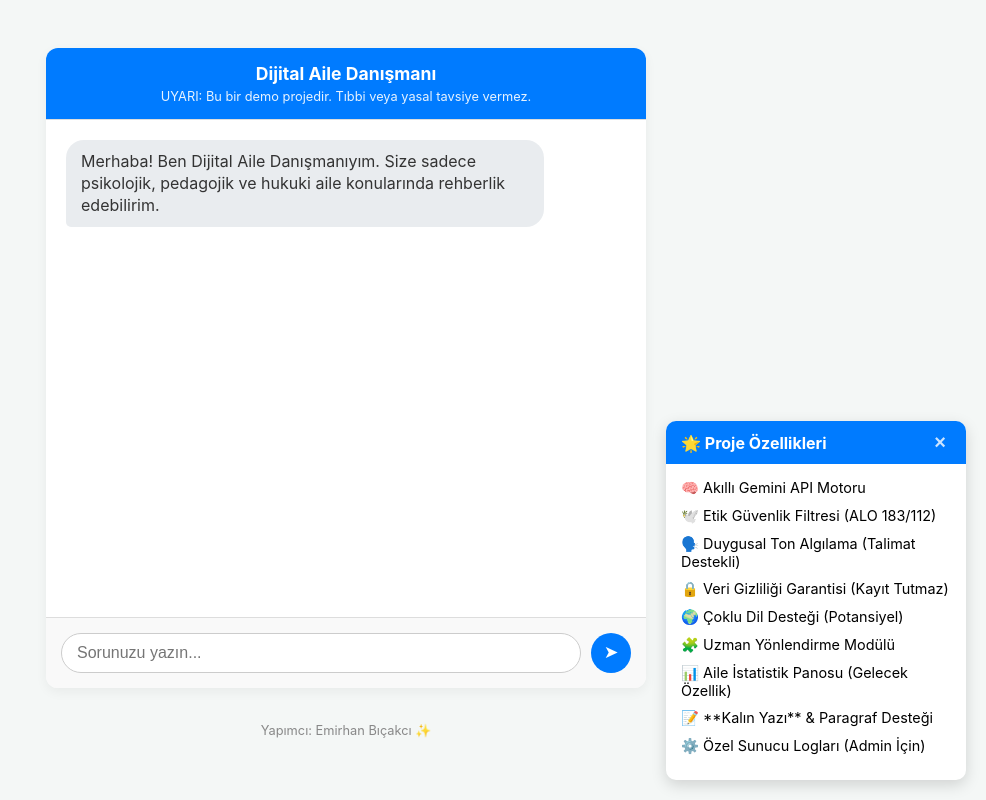
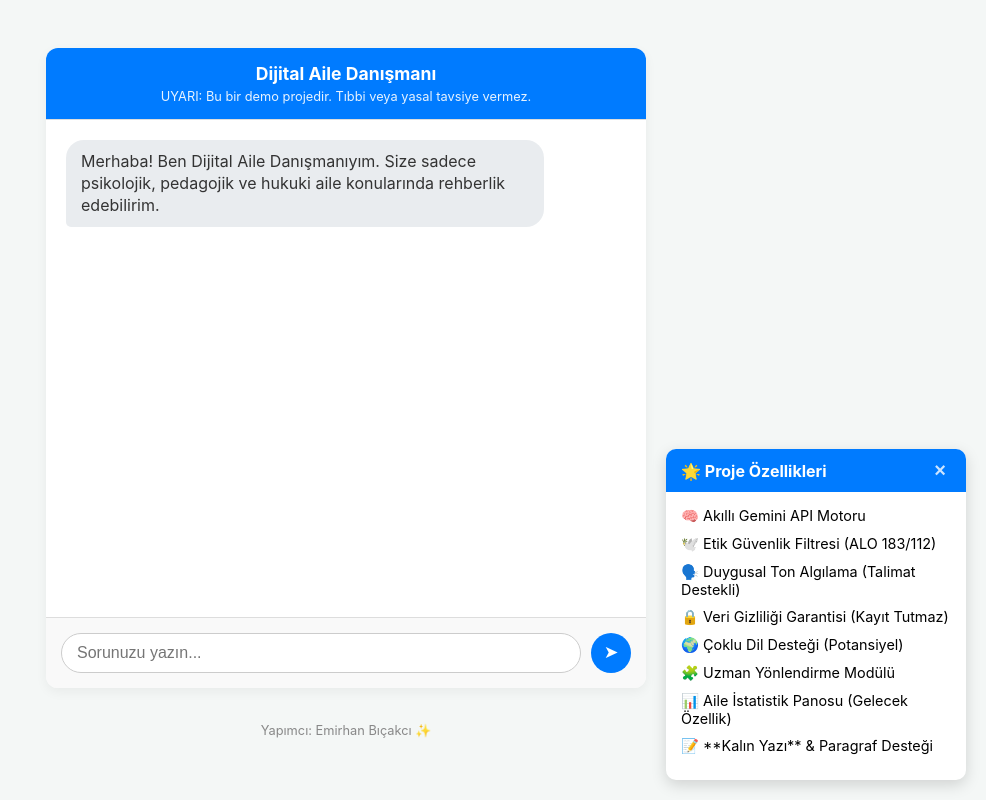
Before and after one commit to AeroDLL/okul, a plain HTML site: page index.html in a window 1280 px wide. Shown: the whole page, without its empty margins (294-1280 px from the left). Drawn offline with Linux system fonts and the light colour scheme.

```diff
--- a/index.html
+++ b/index.html
@@ -192,7 +192,6 @@
                 <li>🧩 Uzman Yönlendirme Modülü</li>
                 <li>📊 Aile İstatistik Panosu (Gelecek Özellik)</li>
                 <li>📝 **Kalın Yazı** & Paragraf Desteği</li>
-                <li>⚙️ Özel Sunucu Logları (Admin İçin)</li>
             </ul>
         </div>
     </div>
```
